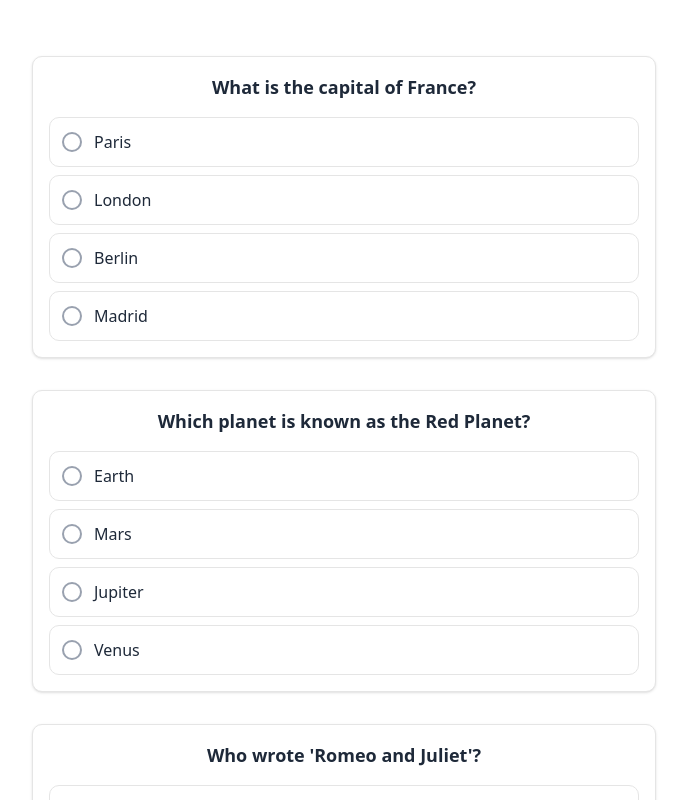
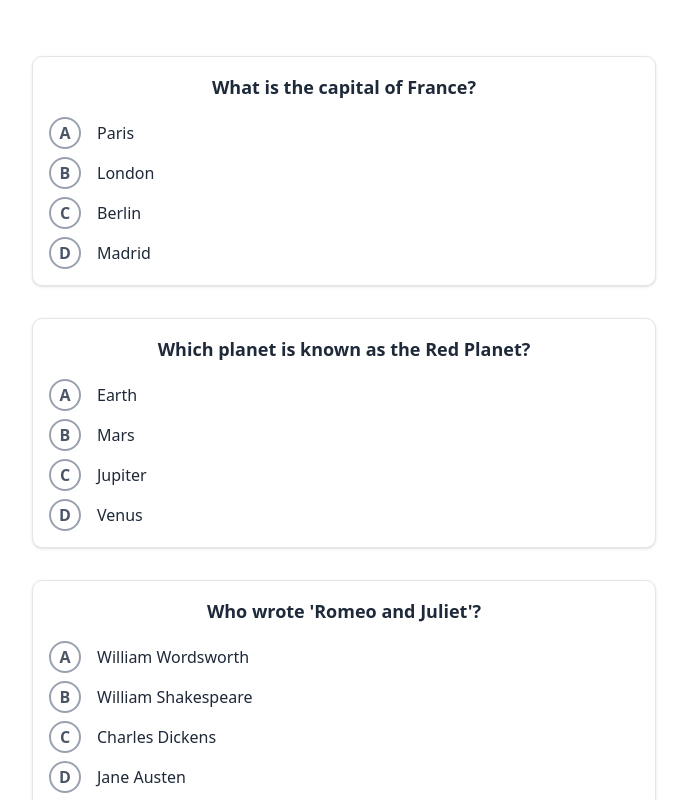
Before and after one commit to Shondarzer-Taroka/test-ts-learn-react, a React (Vite) app: page /test/quiz1 in a window 1280 px wide. Shown: the top 800 px of the page, without its empty margins (296-983 px from the left). Built offline with nearby package versions, Linux system fonts and the light colour scheme.

Commit message:
quiz option letter added

```diff
--- a/src/components/quizs/Quiz1.tsx
+++ b/src/components/quizs/Quiz1.tsx
@@ -98,10 +98,132 @@
 
 
 
+
+
+
+
+
+
+
+
+
+
+
+// // // custom designed
+
+// import React from 'react';
+
+// type QuizOption = {
+//   id: string;
+//   text: string;
+// };
+
+// type QuizQuestion = {
+//   id: number;
+//   title: string;
+//   options: QuizOption[];
+// };
+
+// const quizData: QuizQuestion[] = [
+//   {
+//     id: 1,
+//     title: "What is the capital of France?",
+//     options: [
+//       { id: "a", text: "Paris" },
+//       { id: "b", text: "London" },
+//       { id: "c", text: "Berlin" },
+//       { id: "d", text: "Madrid" },
+//     ],
+//   },
+//   {
+//     id: 2,
+//     title: "Which planet is known as the Red Planet?",
+//     options: [
+//       { id: "a", text: "Earth" },
+//       { id: "b", text: "Mars" },
+//       { id: "c", text: "Jupiter" },
+//       { id: "d", text: "Venus" },
+//     ],
+//   },
+//   {
+//     id: 3,
+//     title: "Who wrote 'Romeo and Juliet'?",
+//     options: [
+//       { id: "a", text: "William Wordsworth" },
+//       { id: "b", text: "William Shakespeare" },
+//       { id: "c", text: "Charles Dickens" },
+//       { id: "d", text: "Jane Austen" },
+//     ],
+//   },
+//   {
+//     id: 4,
+//     title: "What is the boiling point of water?",
+//     options: [
+//       { id: "a", text: "90°C" },
+//       { id: "b", text: "100°C" },
+//       { id: "c", text: "110°C" },
+//       { id: "d", text: "120°C" },
+//     ],
+//   },
+//   {
+//     id: 5,
+//     title: "Which language is used for web apps?",
+//     options: [
+//       { id: "a", text: "Python" },
+//       { id: "b", text: "Java" },
+//       { id: "c", text: "JavaScript" },
+//       { id: "d", text: "C++" },
+//     ],
+//   },
+// ];
+
+// const Quiz1: React.FC = () => {
+//   return (
+//     <div className="p-6 max-w-2xl mx-auto space-y-8">
+//       {quizData.map((question) => (
+//         <div
+//           key={question.id}
+//           className="p-4 border rounded-lg shadow-sm bg-white space-y-4"
+//         >
+//           <h2 className="text-lg font-semibold text-gray-800">{question.title}</h2>
+//           <ul className="space-y-2">
+//             {question.options.map((option) => (
+//               <li key={option.id}>
+//                 <label className="flex items-center p-3 border rounded-lg cursor-pointer hover:bg-gray-100 transition duration-200 peer-checked:border-lime-500">
+//                   <input
+//                     type="radio"
+//                     name={`question-${question.id}`}
+//                     value={option.id}
+//                     className="peer hidden"
+//                   />
+//                   <div className="w-5 h-5 mr-3 rounded-full border-2 border-gray-400 peer-checked:border-lime-500 peer-checked:bg-lime-500 transition"></div>
+//                   <span className="text-gray-800">{option.text}</span>
+//                 </label>
+//               </li>
+//             ))}
+//           </ul>
+//         </div>
+//       ))}
+//     </div>
+//   );
+// };
+
+// export default Quiz1;
+
+
+
+
+
+
+
+
+
+
+
 import React from 'react';
 
 type QuizOption = {
-  id: string;
+  id: string; // a, b, c, d
   text: string;
 };
 
@@ -176,14 +298,19 @@ const Quiz1: React.FC = () => {
           <ul className="space-y-2">
             {question.options.map((option) => (
               <li key={option.id}>
-                <label className="flex items-center p-3 border rounded-lg cursor-pointer hover:bg-gray-100 transition duration-200 peer-checked:border-lime-500">
+                <label className="flex items-center gap-4 cursor-pointer">
+                  {/* Hidden radio input */}
                   <input
                     type="radio"
                     name={`question-${question.id}`}
                     value={option.id}
                     className="peer hidden"
                   />
-                  <div className="w-5 h-5 mr-3 rounded-full border-2 border-gray-400 peer-checked:border-lime-500 peer-checked:bg-lime-500 transition"></div>
+                  {/* Custom radio with letter inside */}
+                  <div className="w-8 h-8 rounded-full border-2 border-gray-400 flex items-center justify-center font-bold text-gray-600 peer-checked:border-lime-500 peer-checked:bg-lime-500 peer-checked:text-white transition">
+                    {option.id.toUpperCase()}
+                  </div>
+                  {/* Option text */}
                   <span className="text-gray-800">{option.text}</span>
                 </label>
               </li>
```
